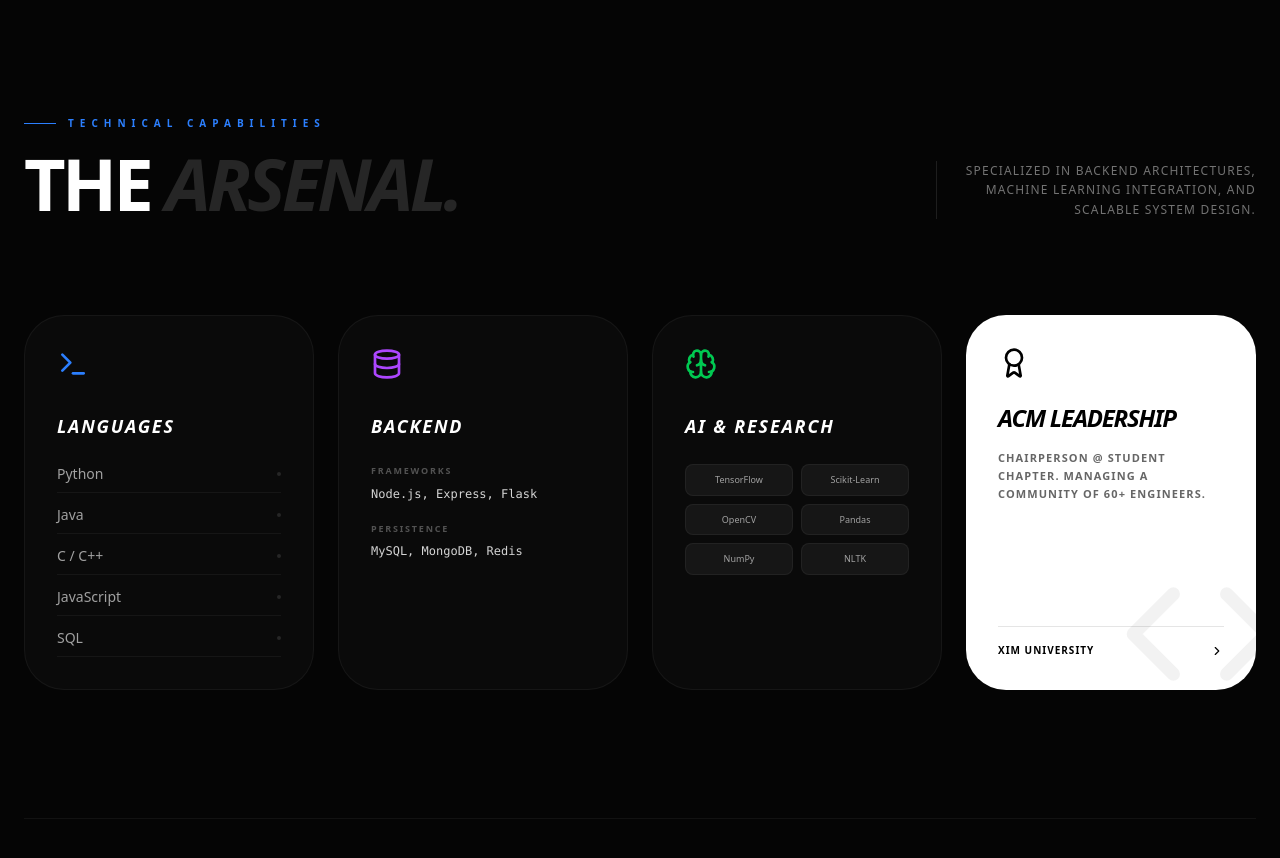
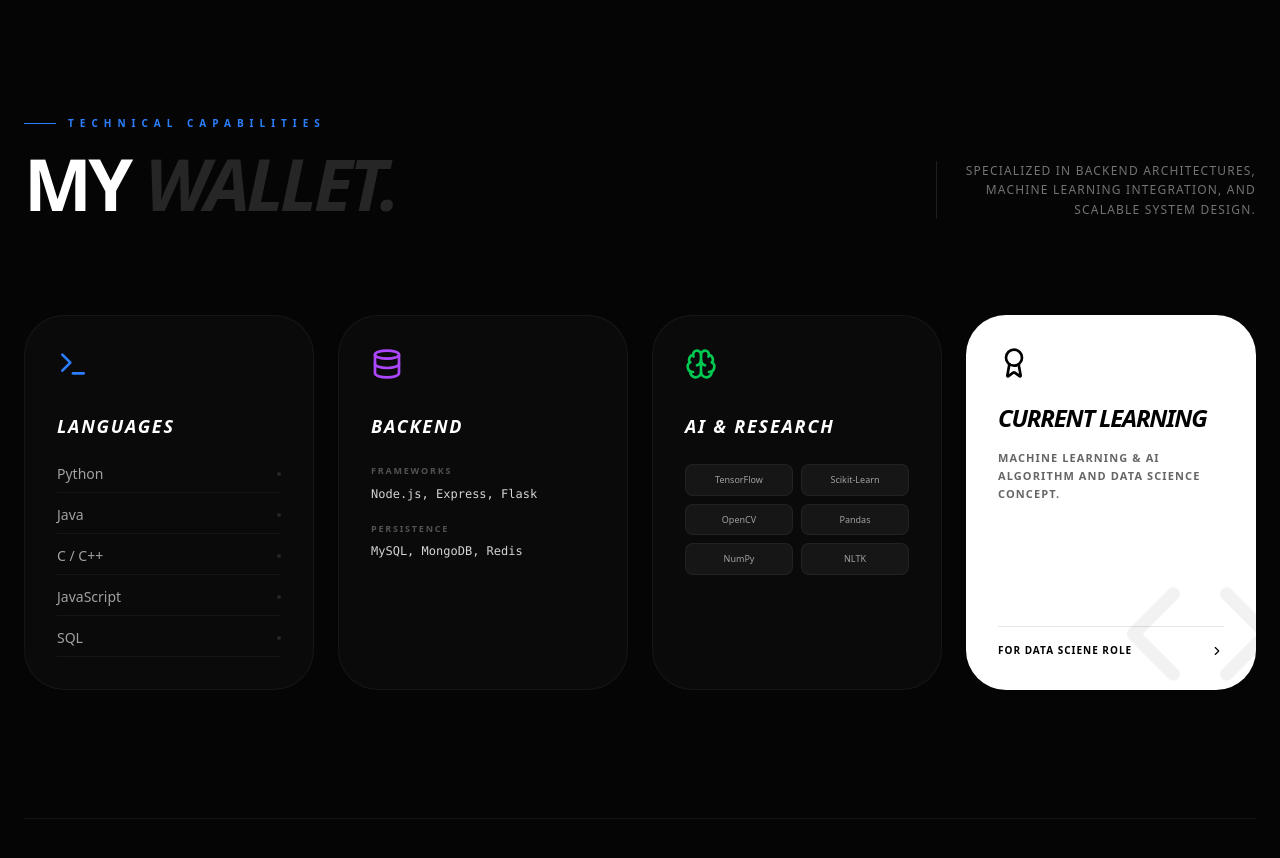
Before and after one commit to Kaifkhurshid7/my-resume, a React (Vite) app in the folder my-resume/: page / in a window 1280 px wide. Shown: the part 880-1738 px from the top of the page. Built offline with nearby package versions, Linux system fonts and the light colour scheme.

Commit message:
added content and fix design of skills

```diff
--- a/my-resume/src/App.jsx
+++ b/my-resume/src/App.jsx
@@ -118,7 +118,7 @@ const App = () => {
                 <div className="w-8 h-[1px] bg-blue-500"></div> Technical Capabilities
               </h2>
               <h3 className="text-4xl md:text-7xl font-black text-white tracking-tighter uppercase leading-none">
-                The <span className="text-neutral-800 italic">Arsenal.</span>
+                My <span className="text-neutral-800 italic">Wallet.</span>
               </h3>
             </div>
             <div className="max-w-xs text-right hidden md:block border-l border-white/10 pl-6">
@@ -172,13 +172,13 @@ const App = () => {
             <div className="relative p-8 bg-white rounded-[2.5rem] flex flex-col justify-between overflow-hidden">
               <div className="relative z-10">
                 <Award className="text-black mb-6" size={32}/>
-                <h4 className="text-black font-black text-2xl mb-4 leading-tight tracking-tighter uppercase italic">ACM Leadership</h4>
+                <h4 className="text-black font-black text-2xl mb-4 leading-tight tracking-tighter uppercase italic">Current Learning</h4>
                 <p className="text-black/60 text-[11px] font-bold uppercase tracking-widest leading-relaxed">
-                  Chairperson @ Student Chapter. Managing a community of 60+ engineers.
+                  Machine Learning & AI Algorithm and data Science Concept.
                 </p>
               </div>
               <div className="mt-8 pt-4 border-t border-black/10 flex justify-between items-center text-black font-black text-[10px] tracking-widest uppercase">
-                <span>XIM University</span>
+                <span>For Data Sciene Role</span>
                 <ChevronRight size={14} />
               </div>
               <Code className="absolute -bottom-6 -right-6 text-black/5" size={160} />
```
